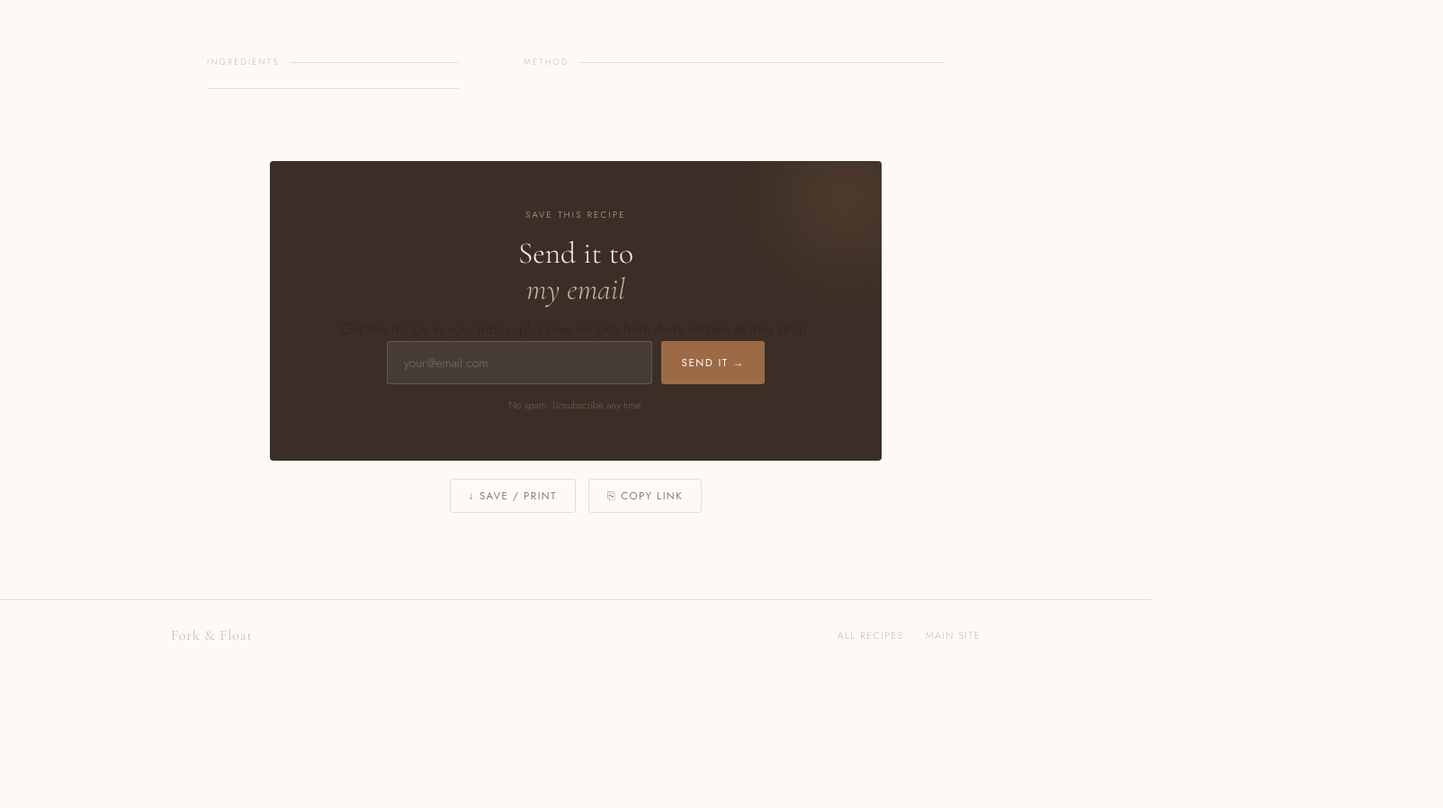
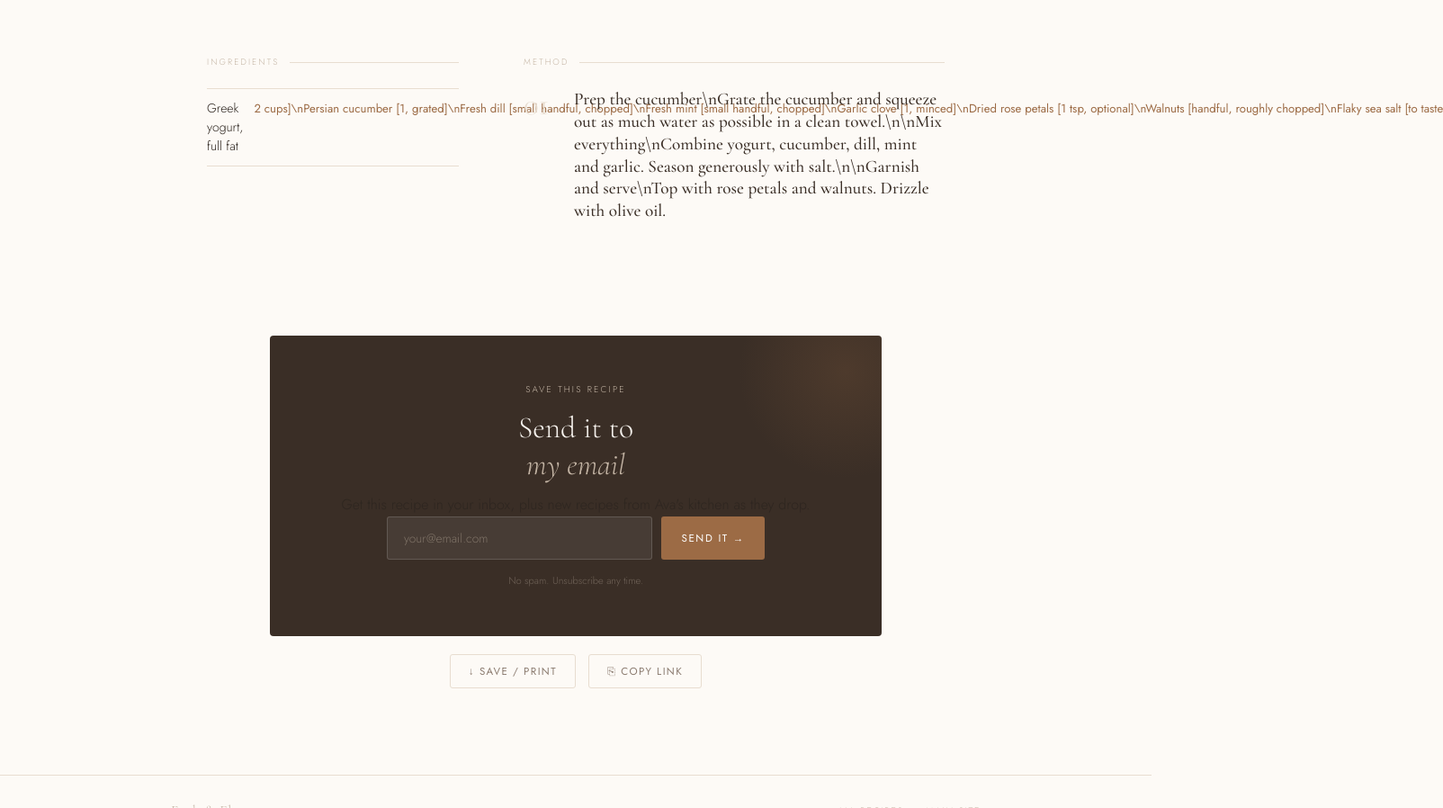
Before and after one commit to nimaattt/forkandfloat-recipes, a website: page recipes/shirazi-spersian-yogurt-cucumber-dip-mast-o-khiar-alad.html in a window 1280 px wide. Shown: the part 961-1859 px from the top of the page at 90% size, 1604 px wide, since content can reach past the window. Before the commit the page ends 1708 px from the top, so only its background shows below. Drawn offline with nearby package versions, Linux system fonts and the light colour scheme.

Commit message:
✨ New recipe: Shirazi SPersian Yogurt & Cucumber Dip (Mast-o-Khiar)alad

```diff
--- a/recipes/shirazi-spersian-yogurt-cucumber-dip-mast-o-khiar-alad.html
+++ b/recipes/shirazi-spersian-yogurt-cucumber-dip-mast-o-khiar-alad.html
@@ -112,7 +112,7 @@ footer{border-top:1px solid var(--sand);padding:26px 56px}
     <p class="section-label">Ingredients</p>
     <div class="ingredients-rich">
       <ul>
-
+        <li><span>Greek yogurt, full fat</span><strong>2 cups]\nPersian cucumber [1, grated]\nFresh dill [small handful, chopped]\nFresh mint [small handful, chopped]\nGarlic clove [1, minced]\nDried rose petals [1 tsp, optional]\nWalnuts [handful, roughly chopped]\nFlaky sea salt [to taste</strong></li>
       </ul>
     </div>
   </div>
@@ -121,7 +121,10 @@ footer{border-top:1px solid var(--sand);padding:26px 56px}
     <p class="section-label">Method</p>
     <div class="directions-rich">
       <ol>
+        <li>
+          <h3>Prep the cucumber\nGrate the cucumber and squeeze out as much water as possible in a clean towel.\n\nMix everything\nCombine yogurt, cucumber, dill, mint and garlic. Season generously with salt.\n\nGarnish and serve\nTop with rose petals and walnuts. Drizzle with olive oil.</h3>
 
+        </li>
       </ol>
     </div>
 
```
